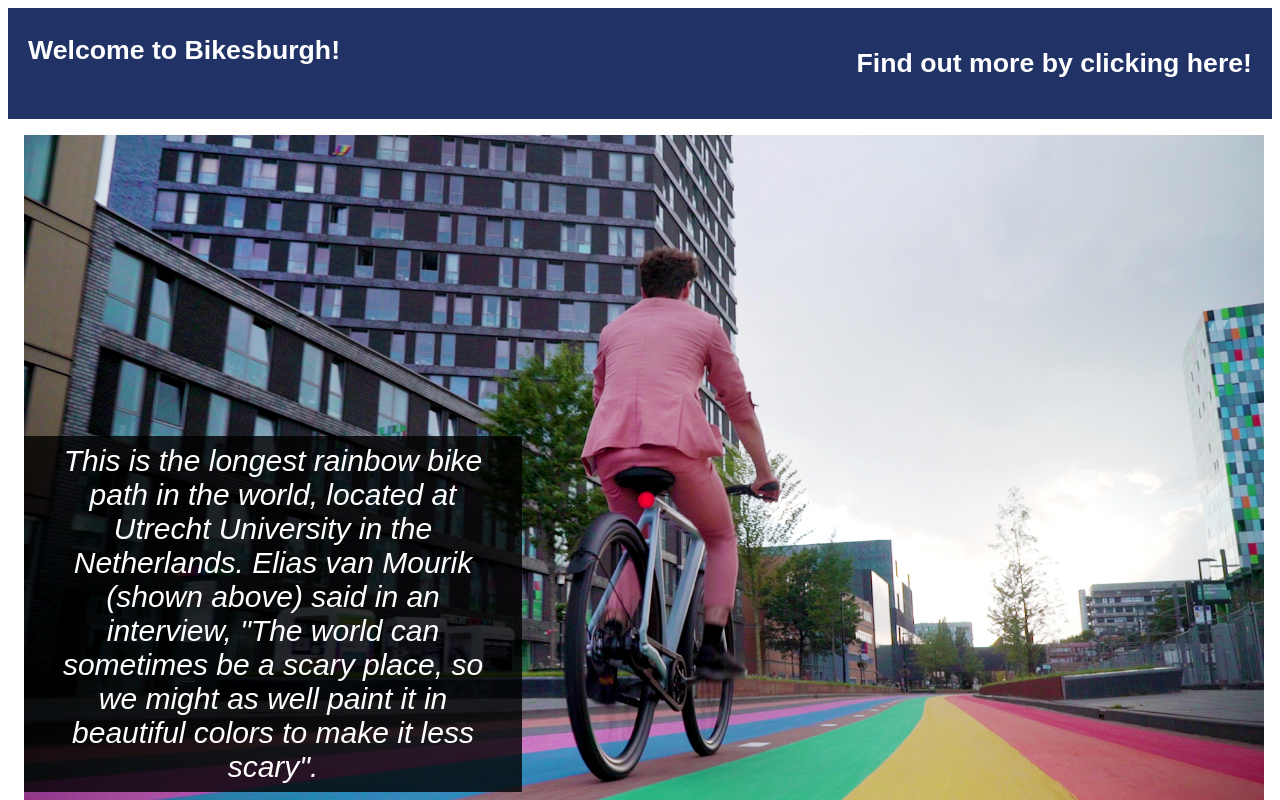
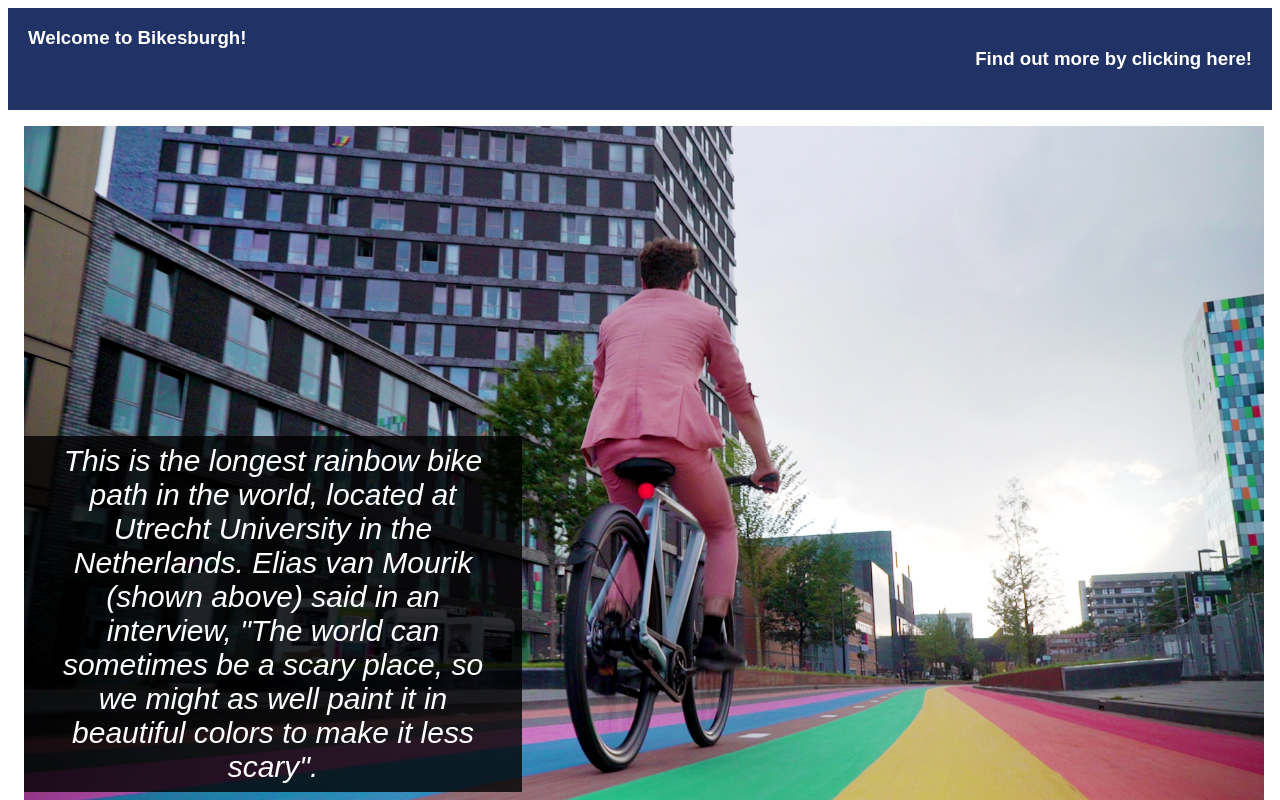
Before and after one commit to gtc13-pitt/bikesburgh, a plain HTML site: page index.html in a window 1280 px wide. Drawn offline with Linux system fonts and the light colour scheme.

Commit message:
Add files via upload

```diff
--- a/style.css
+++ b/style.css
@@ -23,7 +23,7 @@ li p {
   padding: 0px 20px;
   text-decoration: none;
   font-weight: bold;
-  font-size: 20pt;
+  font-size: 14pt;
 
 
 }
@@ -36,7 +36,7 @@ li a {
   text-decoration: none;
   font-weight: bold;
 
-  font-size:20pt;
+  font-size:14pt;
 }
 
 li  a:hover {
```
